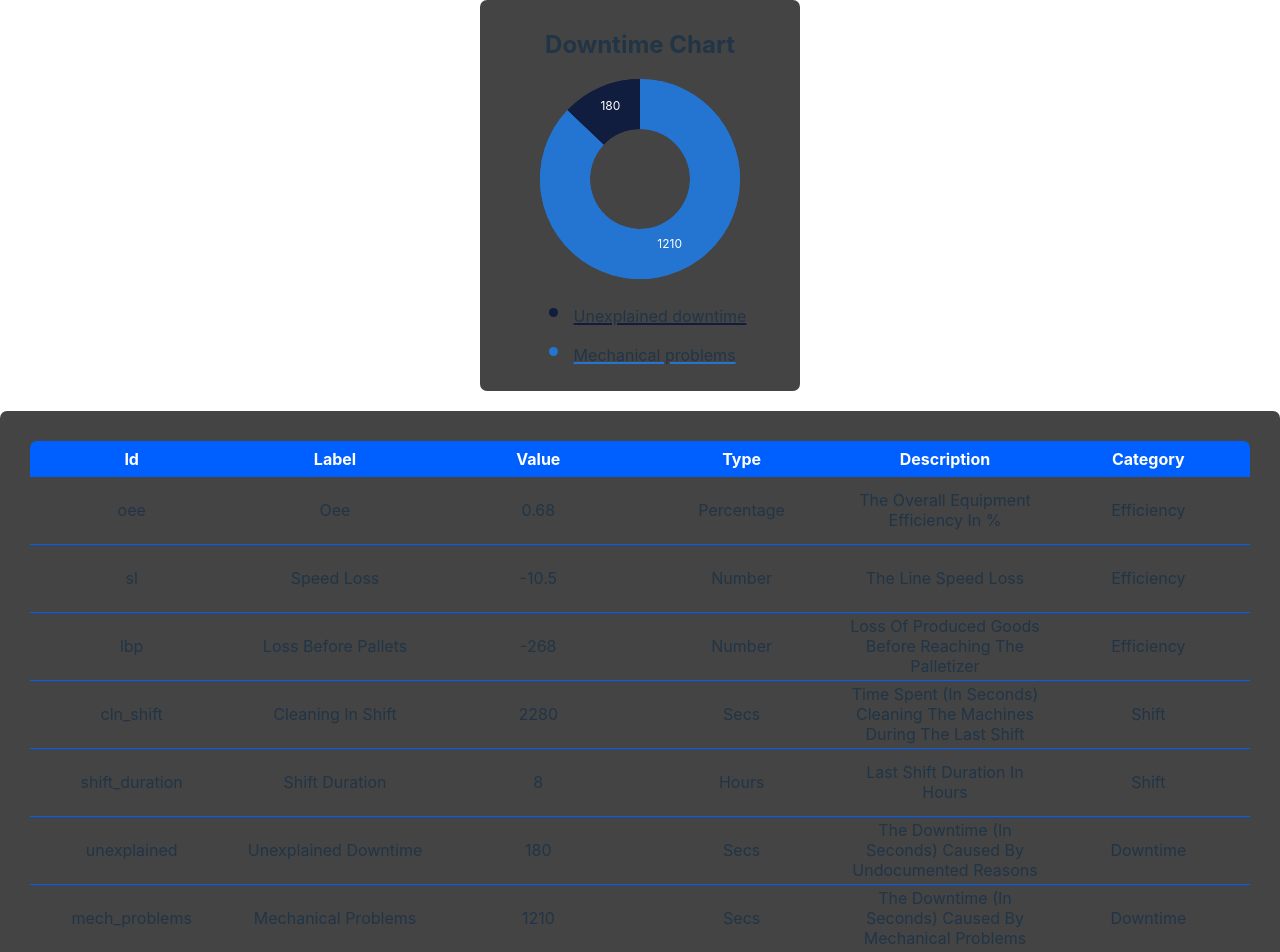
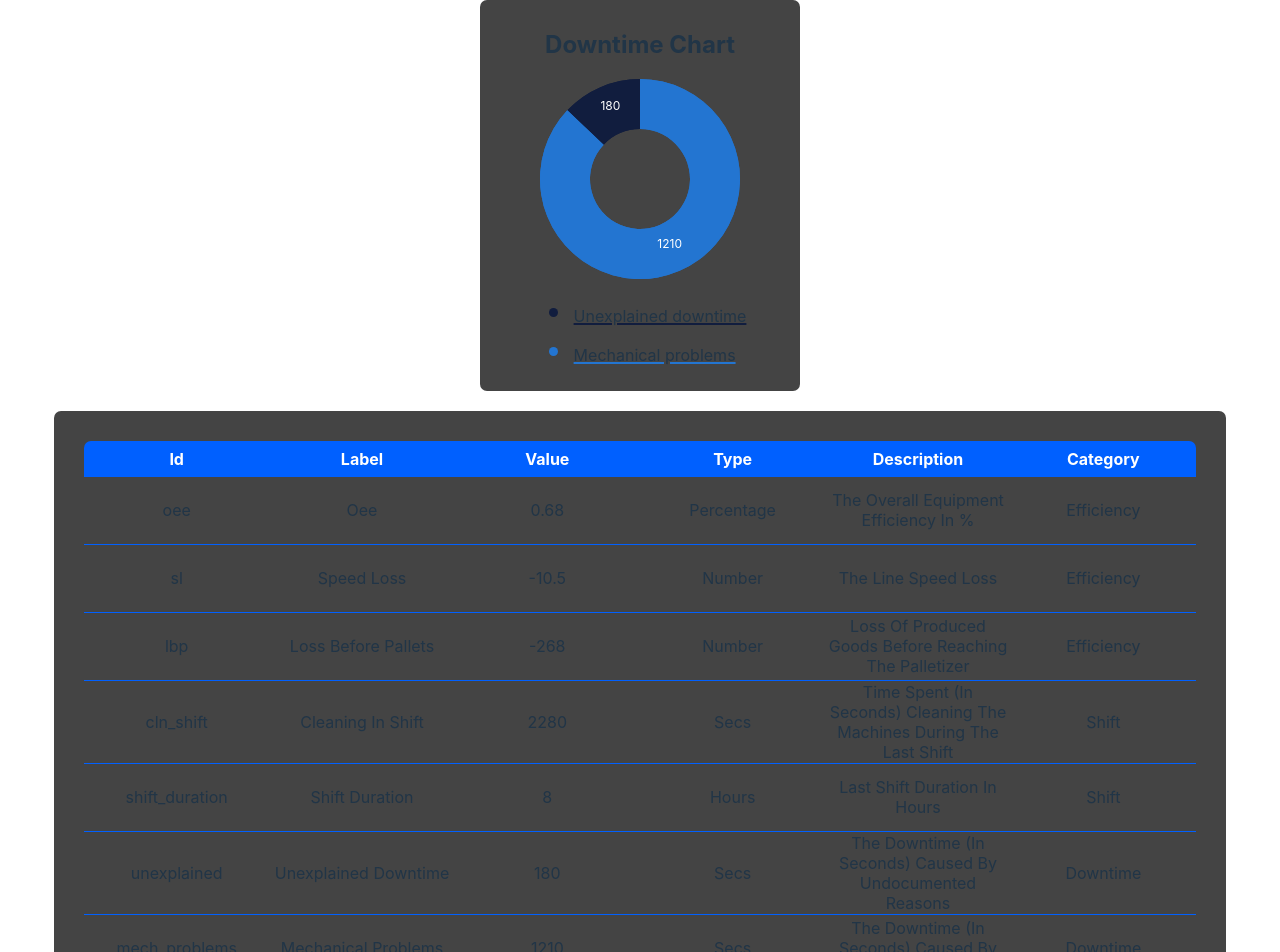
Before and after one commit to MiguelR0drigues/FactoryPal-Code-Challenge, a React (Create React App) app in the folder code-challenge/: page / in a window 1280 px wide. Shown: the top 952 px of the page. Built offline with nearby package versions, Linux system fonts and the light colour scheme.

Commit message:
fix (styles): card and table width

```diff
--- a/code-challenge/src/components/card/styles.ts
+++ b/code-challenge/src/components/card/styles.ts
@@ -2,10 +2,10 @@ import styled from "styled-components";
 import { colors } from "../../theme";
 
 export const StyledCard = styled.section`
-  height: fit-content;
+  // max-height: 370px;
   min-width: 300px;
   width: fit-content;
-  max-width: 1300px;
+  max-width: 90%;
   border-radius: 7px;
   background-color: ${colors.darkGrey};
   padding: 10px;
--- a/code-challenge/src/components/table/styles.ts
+++ b/code-challenge/src/components/table/styles.ts
@@ -5,7 +5,7 @@ export const StyledTable = styled.table`
   border-collapse: collapse;
   table-layout: fixed;
   width: 100%;
-  max-width: 1300px;
+  max-width: 100%;
 `;
 
 export const StyledTableHead = styled.thead`
```
